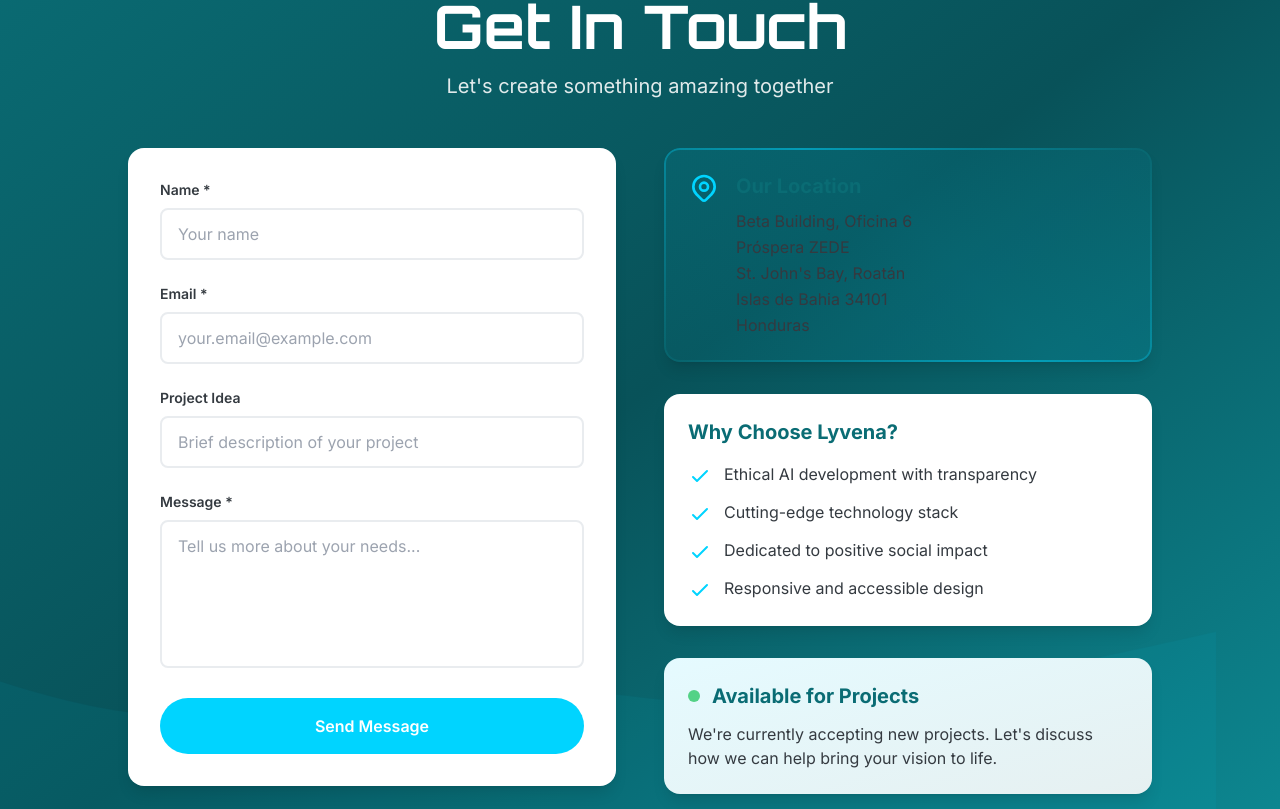
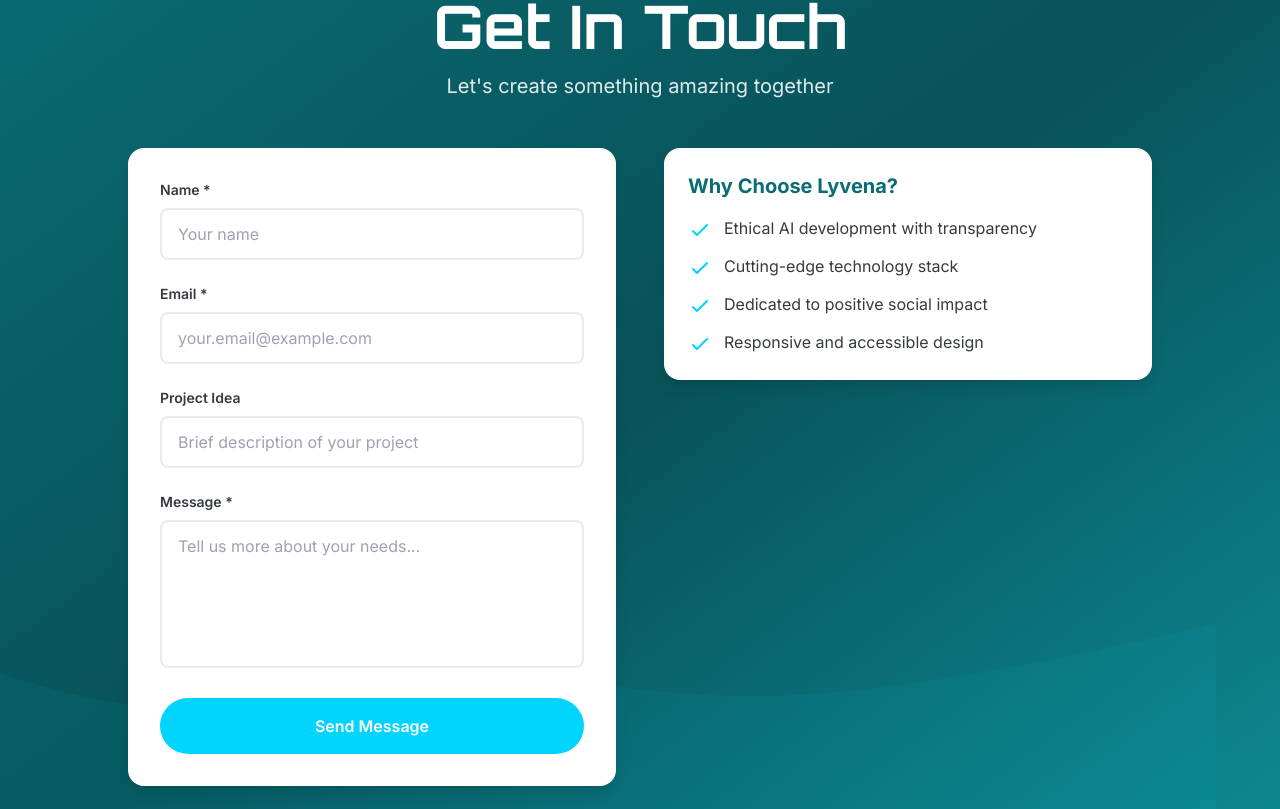
Before and after one commit to Lyvena/Lyvena, a Next.js app: page / in a window 1280 px wide. Shown: the part 8471-9280 px from the top of the page. Built offline with nearby package versions, Linux system fonts and the light colour scheme.

Commit message:
Remove location and available for projects sections from Get In Touch contact form

```diff
--- a/components/Contact.tsx
+++ b/components/Contact.tsx
@@ -203,43 +203,6 @@ export default function Contact() {
             transition={{ duration: 0.6 }}
             className="space-y-8"
           >
-            {/* Address */}
-            <div className="card p-6 holographic">
-              <div className="flex items-start space-x-4">
-                <div className="flex-shrink-0">
-                  <svg
-                    className="w-8 h-8 text-accent"
-                    fill="none"
-                    stroke="currentColor"
-                    viewBox="0 0 24 24"
-                  >
-                    <path
-                      strokeLinecap="round"
-                      strokeLinejoin="round"
-                      strokeWidth={2}
-                      d="M17.657 16.657L13.414 20.9a1.998 1.998 0 01-2.827 0l-4.244-4.243a8 8 0 1111.314 0z"
-                    />
-                    <path
-                      strokeLinecap="round"
-                      strokeLinejoin="round"
-                      strokeWidth={2}
-                      d="M15 11a3 3 0 11-6 0 3 3 0 016 0z"
-                    />
-                  </svg>
-                </div>
-                <div>
-                  <h3 className="text-xl font-bold text-primary mb-2">Our Location</h3>
-                  <p className="text-neutral-dark leading-relaxed">
-                    Beta Building, Oficina 6<br />
-                    Próspera ZEDE<br />
-                    St. John's Bay, Roatán<br />
-                    Islas de Bahia 34101<br />
-                    Honduras
-                  </p>
-                </div>
-              </div>
-            </div>
-
             {/* Why choose us */}
             <div className="card p-6">
               <h3 className="text-xl font-bold text-primary mb-4">Why Choose Lyvena?</h3>
@@ -310,17 +273,6 @@ export default function Contact() {
                 </li>
               </ul>
             </div>
-
-            {/* Availability */}
-            <div className="card p-6 bg-gradient-to-br from-accent/10 to-primary/10">
-              <div className="flex items-center space-x-3 mb-3">
-                <div className="w-3 h-3 bg-green-500 rounded-full animate-pulse-slow" />
-                <h3 className="text-xl font-bold text-primary">Available for Projects</h3>
-              </div>
-              <p className="text-neutral-dark">
-                We're currently accepting new projects. Let's discuss how we can help bring your vision to life.
-              </p>
-            </div>
           </motion.div>
         </div>
       </div>
```
